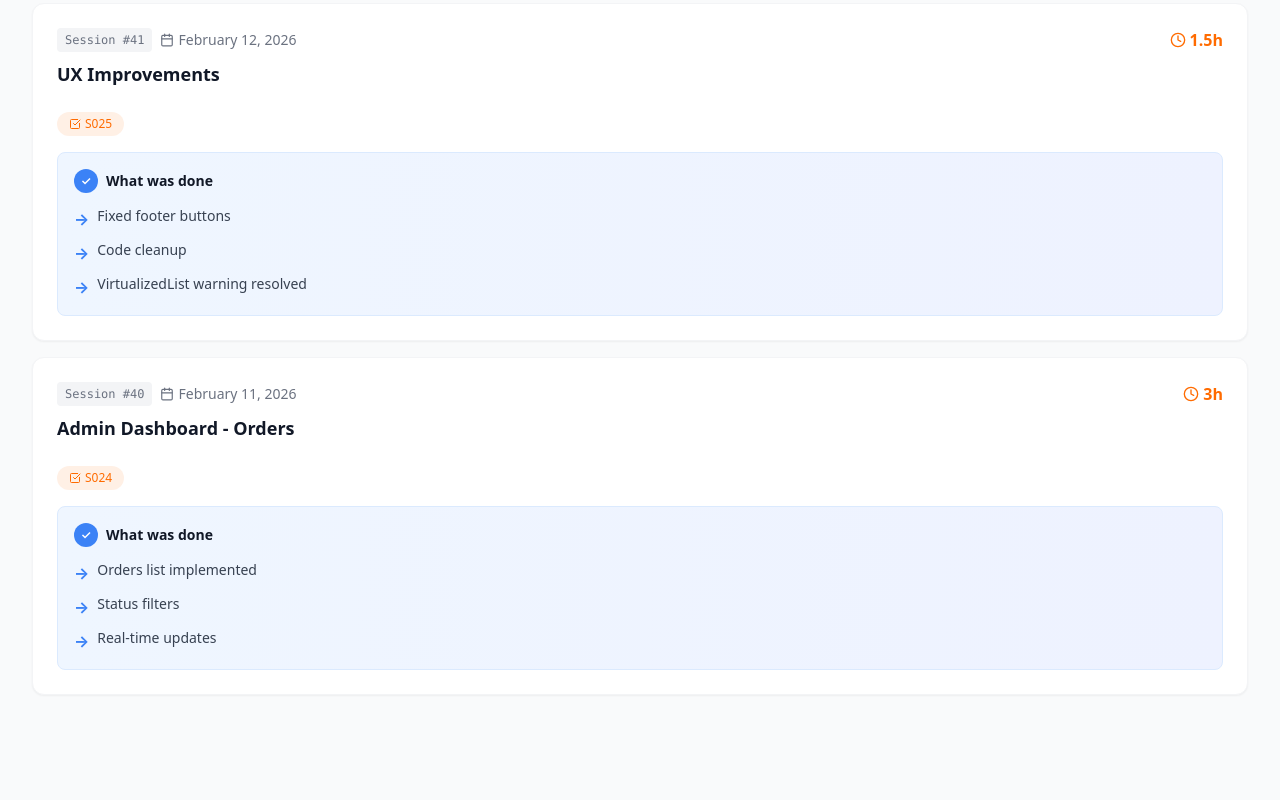
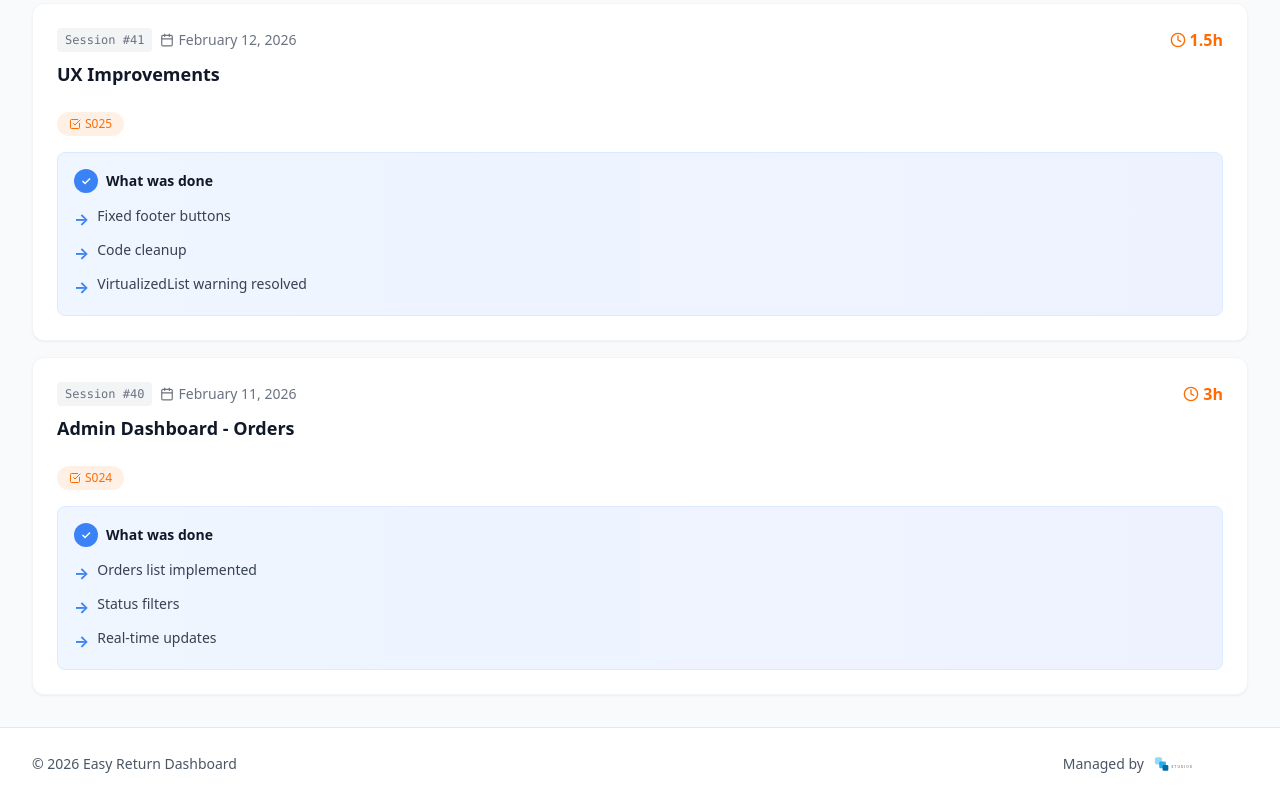
Before and after one commit to Samdev3615/easy-return-dashboard, a React (Vite) app: page / in a window 1280 px wide. Shown: the part 1822-2622 px from the top of the page. Before the commit the page ends 2549 px from the top, so only its background shows below. Built offline with nearby package versions, Linux system fonts and the light colour scheme.

Commit message:
Add SynTech Studios logo in footer

```diff
--- a/src/components/Layout.tsx
+++ b/src/components/Layout.tsx
@@ -65,6 +65,25 @@ export default function Layout({ children }: LayoutProps) {
         {children}
       </main>
 
+      {/* Footer */}
+      <footer className="bg-white border-t border-gray-200 py-6 mb-20 md:mb-0">
+        <div className="max-w-7xl mx-auto px-4 sm:px-6 lg:px-8">
+          <div className="flex flex-col sm:flex-row items-center justify-between gap-4">
+            <div className="text-sm text-gray-600">
+              © 2026 Easy Return Dashboard
+            </div>
+            <div className="flex items-center space-x-2 text-sm text-gray-600">
+              <span>Managed by</span>
+              <img
+                src="/syntech-logo.svg"
+                alt="SynTech Studios"
+                className="h-6"
+              />
+            </div>
+          </div>
+        </div>
+      </footer>
+
       {/* Mobile Navigation */}
       <nav className="md:hidden fixed bottom-0 left-0 right-0 bg-white border-t border-gray-200 z-50">
         <div className="grid grid-cols-4 gap-1 p-2">
@@ -87,8 +106,6 @@ export default function Layout({ children }: LayoutProps) {
         </div>
       </nav>
 
-      {/* Spacer for mobile nav */}
-      <div className="h-20 md:hidden" />
     </div>
   );
 }
```
Also changed, not shown: public/syntech-logo.svg (added).
